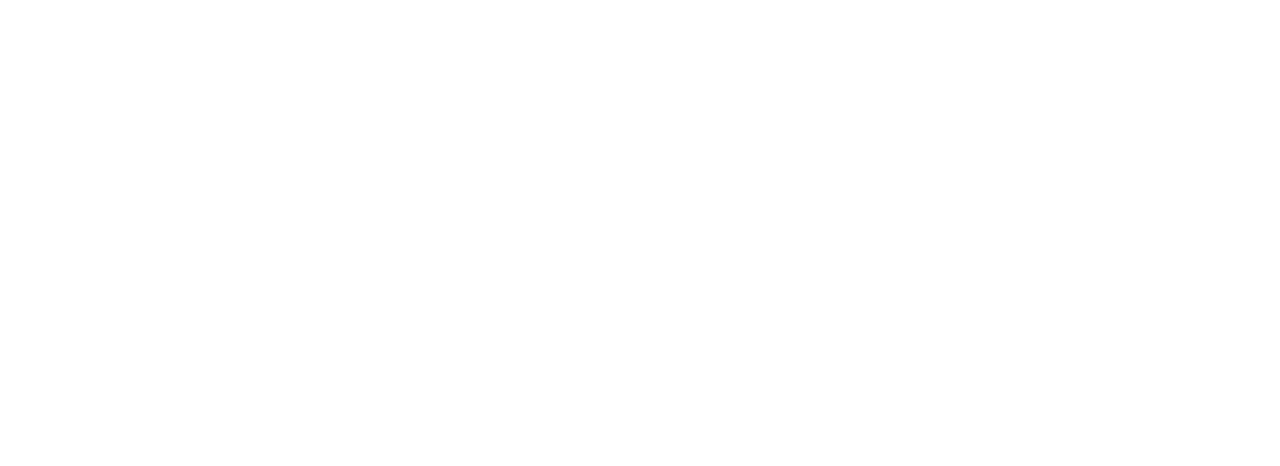
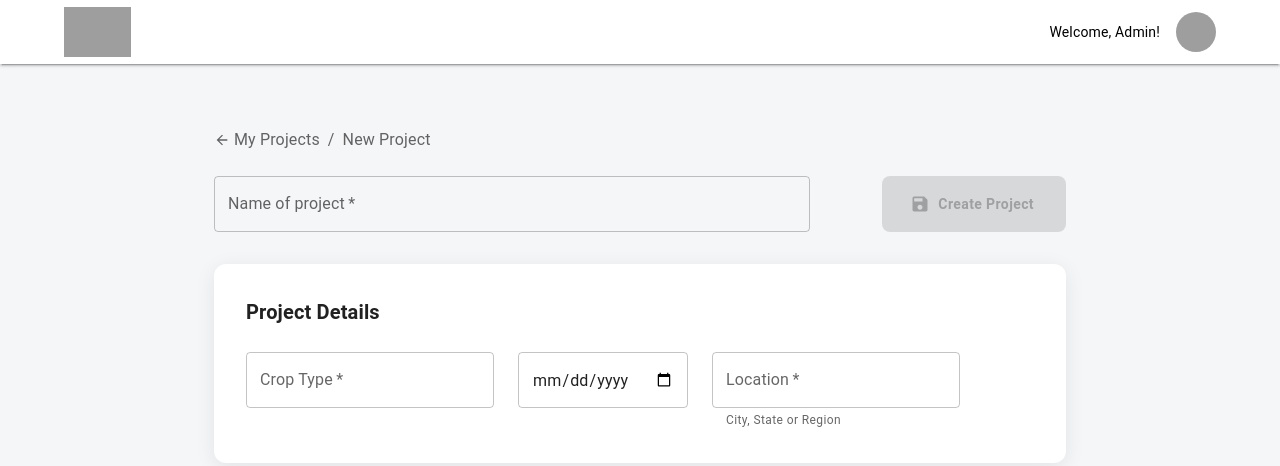
Before and after one commit to Bharatrohan-Developers/LoginForm, a React (Vite) app: page /projects/create in a window 1280 px wide. Before the commit this address had no page. Shown: the top 466 px of the page. Built offline with nearby package versions, Linux system fonts and the light colour scheme; no server answers; sample sign-in values are in the browser's storage; grey boxes are pictures that could not be loaded.

Commit message:
added env file and Preject creation by RSM

```diff
--- a/package.json
+++ b/package.json
@@ -16,6 +16,7 @@
     "@mui/icons-material": "^9.0.0",
     "@mui/material": "^9.0.0",
     "axios": "^1.15.0",
+    "env": "^0.0.2",
     "react": "^19.2.4",
     "react-dom": "^19.2.4",
     "react-hook-form": "^7.72.1",
--- a/src/App.jsx
+++ b/src/App.jsx
@@ -4,7 +4,7 @@ import ProjectList from './components/ProjectList'; // Renamed Sidebar to Projec
 import FarmerDetails from './components/FarmerDetails';
 import ProtectedRoute from "./components/ProtectedRoute";
 import Layout from "./Layout";
-
+import CreateProject from './projects/CreateProject';
 
 
 function App() {
@@ -16,8 +16,9 @@ function App() {
 
         {/* Protected Routes with Constant Header/Footer */}
         <Route element={<ProtectedRoute><Layout /></ProtectedRoute>}>
-          <Route path="/sidebar" element={<ProjectList />} />
-          <Route path="/farmers/:_id" element={<FarmerDetails />} />
+          <Route path="/dashboard" element={<ProjectList />} />
+          <Route path="/projects/:_id" element={<FarmerDetails />} />
+          <Route path="/projects/create" element={<CreateProject />} />
         </Route>
       </Routes>
     </BrowserRouter>
--- a/src/Layout.jsx
+++ b/src/Layout.jsx
@@ -33,7 +33,7 @@ const Sidebar = () => {
         if (!token) {
             navigate('/');
         } else {
-            axios.get('http://192.168.0.160:3000/projects', {
+            axios.get(`${import.meta.env.VITE_URL}/projects`, {
                 headers: {
                     Authorization: `Bearer ${token}`
                 }
--- a/src/components/FarmerDetails.jsx
+++ b/src/components/FarmerDetails.jsx
@@ -36,7 +36,7 @@ const FarmerDetails = () => {
         survey: 'all'
     });
 
-    const API_BASE_URL = 'http://192.168.0.160:3000';
+    const API_BASE_URL = import.meta.env.VITE_URL;
 
     const handleFilterChange = (e) => {
         const { name, value } = e.target;
--- a/src/components/LoginForm.jsx
+++ b/src/components/LoginForm.jsx
@@ -20,8 +20,7 @@ const schema = yup.object({
     .required('Password is required'),
 }).required();
 
-// 2. Dummy API Configuration
-const API_URL = 'http://192.168.0.160:3000/auth/login';
+
 
 const LoginForm = () => {
   const [showPassword, setShowPassword] = useState(false);
@@ -40,9 +39,7 @@ const LoginForm = () => {
     setLoading(true);
     setServerError('');
     try {
-      // Note: CrudCrud is a REST API. In a real app, you'd use a /login endpoint.
-      // Here we "POST" the login attempt to simulate a request.
-      const response = await axios.post(API_URL, {
+      const response = await axios.post(`${import.meta.env.VITE_URL}/auth/login`, {
         email: data.email,
         password: data.password, // In production, never send passwords in plain text!
         timestamp: new Date()
@@ -51,11 +48,12 @@ const LoginForm = () => {
       if (response.data.token) {
 
         localStorage.setItem('authToken', response.data.token);
+        localStorage.setItem('role', response.data.user.role);
 
         setSuccess(true);
         console.log('Login Successful:', response.data);
         // Redirect user or save token here
-        navigate('/sidebar');
+        navigate('/dashboard');
       }
     } catch (error) {
       setServerError('Invalid credentials or API error. Please try again.');
--- a/src/components/ProjectCard.jsx
+++ b/src/components/ProjectCard.jsx
@@ -27,10 +27,10 @@ const ProjectCard = ({ project }) => {
         <Button size="small"
           color="secondary"
           variant='contained'
-          onClick={() => navigate(`/farmers/${project._id}`, {
+          onClick={() => navigate(`/projects/${project._id}`, {
             state: { surveyCount: project.surveyCount }
           })}
-        >View Details</Button>
+        >Farmers</Button>
       </CardActions>
     </Card>
   );
--- a/src/components/ProjectList.jsx
+++ b/src/components/ProjectList.jsx
@@ -2,67 +2,123 @@ import React, { useEffect, useState } from 'react';
 import axios from 'axios';
 import { useNavigate } from 'react-router';
 import {
-    AppBar,
-    Toolbar,
     Typography,
     Container,
     Grid,
     Box,
-    Avatar,
-    IconButton,
-    CssBaseline,
-    ThemeProvider,
-    createTheme
+    Button,
+    CircularProgress,
+    Alert,
+    useMediaQuery,
+    useTheme
 } from '@mui/material';
+import AddIcon from '@mui/icons-material/Add';
 import ProjectCard from './ProjectCard';
-
-// Create a custom theme
-const theme = createTheme({
-    palette: {
-        primary: { main: '#1976d2' },
-        background: { default: '#f4f6f8' },
-    },
-});
 
 const ProjectList = () => {
     const token = localStorage.getItem('authToken');
+    const role = localStorage.getItem('role');
+    const theme = useTheme();
+    const isMobile = useMediaQuery(theme.breakpoints.down('sm'));
+
     const [projects, setProjects] = useState([]);
+    const [loading, setLoading] = useState(true);
+    const [error, setError] = useState(null);
     const navigate = useNavigate();
+
+    const AUTHORIZED_MANAGER_ROLE = "Remote Sensing Manager";
 
     useEffect(() => {
         if (!token) {
             navigate('/');
-        } else {
-            axios.get('http://192.168.0.160:3000/projects', {
-                headers: {
-                    Authorization: `Bearer ${token}`
-                }
-            })
-                .then(response => {
-                    // Access the "data" array inside the response object
-                    setProjects(response.data.data);
-                })
-                .catch(error => {
-                    console.error('Error fetching projects:', error);
+            return;
+        }
+
+        const fetchProjects = async () => {
+            try {
+                setLoading(true);
+                const response = await axios.get(`${import.meta.env.VITE_URL}/projects`, {
+                    headers: { Authorization: `Bearer ${token}` }
                 });
-        }
+                setProjects(response.data?.data || []);
+            } catch (err) {
+                console.error('Error fetching projects:', err);
+                setError('Failed to load projects.');
+            } finally {
+                setLoading(false);
+            }
+        };
+
+        fetchProjects();
     }, [token, navigate]);
+
     return (
         <Box component="main" sx={{ py: 6, minHeight: '80vh' }}>
             <Container maxWidth="lg">
-                <Box mb={4}>
-                    <Typography variant="h4" component="h1" fontWeight="bold" gutterBottom>
+
+                {/* HEADER SECTION: Title and Button on the same row */}
+                <Box
+                    sx={{
+                        display: 'flex',
+                        flexDirection: 'row',
+                        justifyContent: 'space-between',
+                        alignItems: 'center',
+                        mb: 4,
+                        gap: 2,
+                        mt: -5
+                    }}
+                >
+                    <Typography
+                        variant={isMobile ? "h5" : "h4"}
+                        component="h1"
+                        fontWeight="bold"
+                        sx={{ margin: 0 }}
+                    >
                         My Projects
                     </Typography>
+
+                    {role === AUTHORIZED_MANAGER_ROLE && (
+                        <Button
+                            variant="contained"
+                            color="primary"
+                            startIcon={<AddIcon />}
+                            onClick={() => navigate('/projects/create')}
+                            sx={{
+                                borderRadius: 2,
+                                textTransform: 'none',
+                                fontWeight: 'bold',
+                                whiteSpace: 'nowrap', // Prevents button text from wrapping
+                                px: { xs: 2, sm: 3 },
+                                height: 'fit-content' // Keeps button height tight
+                            }}
+                        >
+                            Create Project
+                        </Button>
+                    )}
                 </Box>
 
-                <Grid container spacing={4}>
-                    {projects.map((project) => (
-                        <Grid item="true" key={project._id} xs={12} sm={6} md={4}>
-                            <ProjectCard project={project} />
-                        </Grid>
-                    ))}
-                </Grid>
+                {/* Content Logic */}
+                {loading ? (
+                    <Box display="flex" justifyContent="center" my={10}><CircularProgress /></Box>
+                ) : error ? (
+                    <Alert severity="error">{error}</Alert>
+                ) : (
+                    <Grid container spacing={4} sx={{display:"flex",justifyContent:"center", alignItems:"center"}}>
+                        {projects.length > 0 ? (
+                            projects.map((project) => (
+                                <Grid item key={project._id} xs={12} sm={6} md={4}>
+                                    <ProjectCard project={project} />
+                                </Grid>
+                            ))
+                        ) : (
+                            <Grid item xs={12}>
+                                <Typography color="textSecondary" textAlign="center">
+                                    No projects found.
+                                </Typography>
+                            </Grid>
+                        )}
+                    </Grid>
+                )}
             </Container>
         </Box>
     );
--- /dev/null
+++ b/src/projects/CreateProject.jsx
@@ -0,0 +1,180 @@
+import React, { useState } from 'react';
+import { useNavigate } from 'react-router';
+import axios from 'axios';
+import {
+    Container,
+    Box,
+    Typography,
+    TextField,
+    Button,
+    Grid,
+    Paper,
+    Alert,
+    CircularProgress,
+    IconButton,
+    Breadcrumbs,
+    Link
+} from '@mui/material';
+import ArrowBackIcon from '@mui/icons-material/ArrowBack';
+import SaveIcon from '@mui/icons-material/Save';
+
+const CreateProject = () => {
+    const navigate = useNavigate();
+    const token = localStorage.getItem('authToken');
+
+    // Form State
+    const [formData, setFormData] = useState({
+        name: '',
+        crop: '',
+        location: '',
+        startDate: ''
+    });
+
+    // UI State
+    const [loading, setLoading] = useState(false);
+    const [error, setError] = useState(null);
+
+    const handleChange = (e) => {
+        const { name, value } = e.target;
+        setFormData(prev => ({ ...prev, [name]: value }));
+    };
+
+    const handleSubmit = async (e) => {
+        e.preventDefault();
+        setLoading(true);
+        setError(null);
+
+        try {
+            const response = await axios.post(
+                `${import.meta.env.VITE_URL}/projects`,
+                formData,
+                {
+                    headers: {
+                        Authorization: `Bearer ${token}`,
+                        'Content-Type': 'application/json'
+                    }
+                }
+            );
+
+            if (response.status === 201 || response.status === 200) {
+                // Redirect back to project list on success
+                navigate('/projects');
+            }
+        } catch (err) {
+            console.error('Error creating project:', err);
+            setError(err.response?.data?.message || 'Failed to create project. Please check your inputs.');
+        } finally {
+            setLoading(false);
+        }
+    };
+
+    // Validation
+    const isFormValid = formData.name && formData.crop && formData.location && formData.startDate;
+
+    return (
+        <Container maxWidth="md" sx={{ py: 6 }}>
+            {/* Breadcrumbs for Navigation */}
+            <Breadcrumbs sx={{ mb: 3 }}>
+                <Link
+                    underline="hover"
+                    color="inherit"
+                    onClick={() => navigate('/projects')}
+                    sx={{ cursor: 'pointer', display: 'flex', alignItems: 'center' }}
+                >
+                    <ArrowBackIcon sx={{ mr: 0.5, fontSize: 'inherit' }} /> My Projects
+                </Link>
+                <Typography color="text.primary">New Project</Typography>
+            </Breadcrumbs>
+
+            <form onSubmit={handleSubmit}>
+                {/* HEADER ROW */}
+                <Box
+                    sx={{
+                        display: 'flex',
+                        justifyContent: 'space-between',
+                        alignItems: 'center',
+                        mb: 4,
+                        gap: 2
+                    }}
+                >
+                    <TextField
+                        label="Name of project"
+                        name="name"
+                        variant="outlined"
+                        fullWidth
+                        required
+                        value={formData.name}
+                        onChange={handleChange}
+                        placeholder="e.g. Rice Kharif 2025"
+                        sx={{ maxWidth: '70%' }}
+                    />
+
+                    <Button
+                        type="submit"
+                        variant="contained"
+                        disabled={!isFormValid || loading}
+                        startIcon={loading ? <CircularProgress size={20} color="inherit" /> : <SaveIcon />}
+                        sx={{
+                            height: '56px',
+                            px: 4,
+                            borderRadius: 2,
+                            textTransform: 'none',
+                            fontWeight: 'bold'
+                        }}
+                    >
+                        {loading ? 'Creating...' : 'Create Project'}
+                    </Button>
+                </Box>
+
+                {error && <Alert severity="error" sx={{ mb: 3 }}>{error}</Alert>}
+
+                {/* FORM BODY */}
+                <Paper sx={{ p: 4, borderRadius: 3, boxShadow: '0 4px 20px rgba(0,0,0,0.08)' }}>
+                    <Typography variant="h6" gutterBottom sx={{ mb: 3, fontWeight: 600 }}>
+                        Project Details
+                    </Typography>
+
+                    <Grid container spacing={3}>
+                        <Grid item xs={12} sm={6}>
+                            <TextField
+                                label="Crop Type"
+                                name="crop"
+                                fullWidth
+                                required
+                                value={formData.crop}
+                                onChange={handleChange}
+                                placeholder="e.g. Rice"
+                            />
+                        </Grid>
+                        <Grid item xs={12} sm={6}>
+                            <TextField
+
+                                name="startDate"
+                                type="date"
+                                fullWidth
+                                required
+                                InputLabelProps={{ shrink: true }}
+                                value={formData.startDate}
+                                onChange={handleChange}
+                            />
+                        </Grid>
+                        <Grid item xs={12}>
+                            <TextField
+                                label="Location"
+                                name="location"
+                                fullWidth
+                                required
+                                value={formData.location}
+                                onChange={handleChange}
+                                placeholder="e.g. Haryana, India"
+                                helperText="City, State or Region"
+                            />
+                        </Grid>
+                    </Grid>
+                </Paper>
+            </form>
+        </Container>
+    );
+};
+
+export default CreateProject;
```
Also changed, not shown: 2 other files (tests, documents, lock files or other folders).
